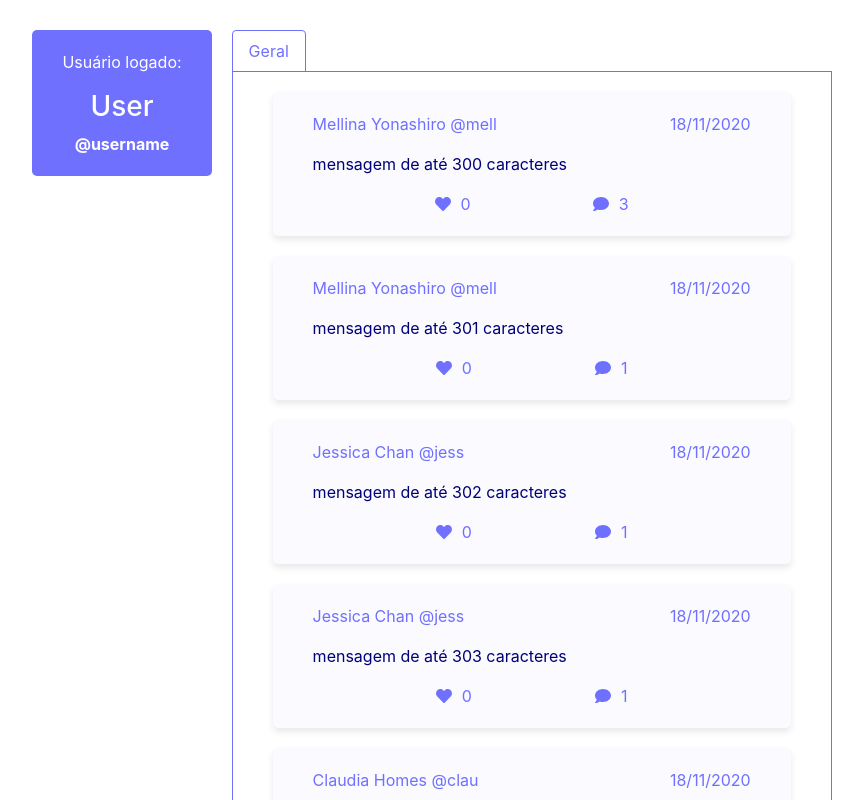
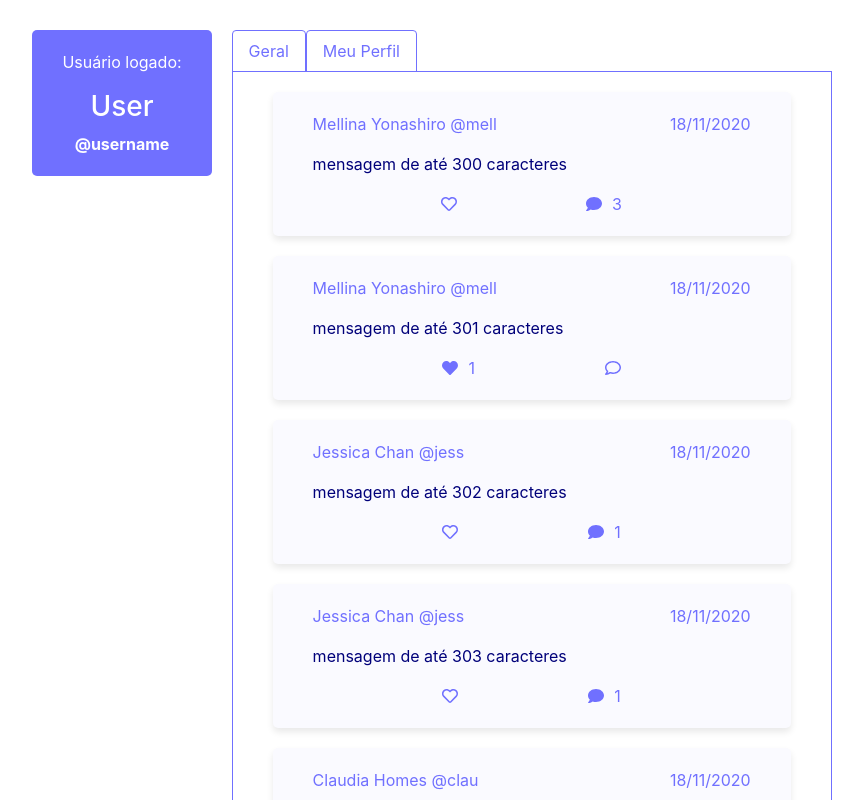
Before and after one commit to yogmel/lets-code-twitter, a React (Create React App) app: page / in a window 1280 px wide. Shown: the top 800 px of the page, without its empty margins (198-1061 px from the left). Built offline with nearby package versions, Linux system fonts and the light colour scheme.

Commit message:
Instalar React Router DOM; Run lint; Adicionar placeholder do painel de meu perfil; Adicionar lógica de icones no TweetContainer.

```diff
--- a/package.json
+++ b/package.json
@@ -13,6 +13,7 @@
     "bootstrap": "^4.6.0",
     "react": "^17.0.2",
     "react-dom": "^17.0.2",
+    "react-router-dom": "^5.2.0",
     "react-scripts": "4.0.3",
     "reactstrap": "^8.9.0",
     "web-vitals": "^1.0.1"
@@ -40,5 +41,9 @@
       "last 1 firefox version",
       "last 1 safari version"
     ]
+  },
+  "devDependencies": {
+    "eslint": "^7.25.0",
+    "eslint-plugin-react": "^7.23.2"
   }
 }
--- a/src/App.css
+++ b/src/App.css
@@ -17,7 +17,7 @@
 
 .users-container {
   padding: 20px 30px;
-  background-color: #7070FF;
+  background-color: #7070ff;
   color: white;
   border-radius: 5px;
 }
@@ -32,29 +32,29 @@
   margin: 20px 0;
   border-radius: 5px;
   padding: 20px 40px;
-  background-color: #FAFAFF;
-  box-shadow: 0px 4px 7px rgba(0,0,0,.09);
+  background-color: #fafaff;
+  box-shadow: 0px 4px 7px rgba(0, 0, 0, 0.09);
 }
 
 .tweet-card__meta {
   display: flex;
   justify-content: space-between;
-  color: #7070FF;
+  color: #7070ff;
 }
 
 .tweet-card__meta-author {
-  color: #7070FF;
+  color: #7070ff;
 }
 
 .tweet-card__message {
   text-align: left;
-  color: #00007A;
+  color: #00007a;
 }
 
 .icon-container {
   display: flex;
   justify-content: space-evenly;
-  color: #7070FF;
+  color: #7070ff;
 }
 
 .icon-container__contents {
@@ -73,11 +73,17 @@
 }
 
 .nav-tabs .nav-link {
-  color: #7070FF;
-  border: 1px solid #7070FF;
+  color: #7070ff;
+  border: 1px solid #7070ff;
+  cursor: pointer;
 }
 
 .tab-content > .active {
   padding: 0 40px;
-  border: 1px solid #7070FF;
+  border: 1px solid #7070ff;
 }
+
+.nav-tabs .nav-link:focus,
+.nav-tabs .nav-link:hover {
+  border-color: inherit;
+}
--- a/src/App.js
+++ b/src/App.js
@@ -1,29 +1,31 @@
-import 'bootstrap/dist/css/bootstrap.min.css';
-import './App.css';
-import { Nav, NavItem, NavLink, TabContent, Tabs, TabPane } from 'reactstrap';
-import { TweetContainer } from './components';
+import "bootstrap/dist/css/bootstrap.min.css";
+import "./App.css";
+import React, { useState } from "react";
+import { Nav, NavItem, NavLink, TabContent, TabPane } from "reactstrap";
+import { TweetContainer } from "./components";
 
-import { tweets, users } from './data';
-
+import { tweets, users } from "./data";
 
 function App() {
+  const [tabAtiva, setTabAtiva] = useState("0");
+
   const tweetsDataFormatada = tweets.map((tweet) => {
     const dataFormatada = `${tweet.date.getDate() + 1}/${tweet.date.getMonth()}/${tweet.date.getFullYear()}`;
     return {
       ...tweet,
       date: dataFormatada
-    }
+    };
   });
 
   const tweetsComAutor = tweetsDataFormatada.map((tweet) => {
     const user = users.find((user) => {
       return tweet.author === user.id;
-    })
+    });
 
     return {
       ...tweet,
       author: user
-    }
+    };
   });
 
   return (
@@ -40,16 +42,26 @@ function App() {
         <Nav tabs>
           <NavItem>
             <NavLink
-              onClick={() => {}}
+              onClick={() => { setTabAtiva("0") }}
             >
               Geral
-            </NavLink>
+						</NavLink>
+          </NavItem>
+          <NavItem>
+            <NavLink
+              onClick={() => { setTabAtiva("1") }}
+            >
+              Meu Perfil
+						</NavLink>
           </NavItem>
         </Nav>
-        <TabContent activeTab={"1"}>
-          <TabPane tabId="1">
+        <TabContent activeTab={tabAtiva}>
+          <TabPane tabId="0">
             {/* componente do tweet */}
             {tweetsComAutor.map((tweet) => <TweetContainer key={tweet.id} tweet={tweet} />)}
+          </TabPane>
+          <TabPane tabId="1">
+            <div>Tab meu perfil</div>
           </TabPane>
         </TabContent>
       </div>
--- a/src/components/TweetContainer.jsx
+++ b/src/components/TweetContainer.jsx
@@ -1,35 +1,53 @@
-import { FontAwesomeIcon } from '@fortawesome/react-fontawesome'
-import { faHeart, faComment } from '@fortawesome/free-solid-svg-icons'
-import { faHeart as faHeartRegular, faComment as faCommentRegular } from '@fortawesome/free-regular-svg-icons'
+import { FontAwesomeIcon } from "@fortawesome/react-fontawesome";
+import { faHeart, faComment } from "@fortawesome/free-solid-svg-icons";
+import {
+  faHeart as faHeartRegular,
+  faComment as faCommentRegular,
+} from "@fortawesome/free-regular-svg-icons";
 
 const TweetContainer = (props) => {
-  console.log('props', props);
-  const { comments, message, usersFavorited, date, author: { name, username } } = props.tweet;
+  console.log("props", props);
+  const {
+    comments,
+    message,
+    usersFavorited,
+    date,
+    author: { name, username },
+  } = props.tweet;
+
+  const temFavoritos = usersFavorited.length > 0;
+  const temComentarios = comments.length > 0;
 
   return (
     <div className="tweet-card">
       <div className="tweet-card__meta">
-        <p className="tweet-card__meta-author">{name} @{username}</p>
+        <p className="tweet-card__meta-author">
+          {name} @{username}
+        </p>
         <p className="tweet-card__meta-date">{date}</p>
       </div>
 
-      <p className="tweet-card__message">
-        {message}
-      </p>
+      <p className="tweet-card__message">{message}</p>
 
       <div className="icon-container">
         <div className="icon-container__contents">
-          <FontAwesomeIcon icon={faHeart} />
-          <p className="icon-container__number">{usersFavorited.length}</p>
+          <FontAwesomeIcon icon={temFavoritos ? faHeart : faHeartRegular} />
+          {temFavoritos && (
+            <p className="icon-container__number">{usersFavorited.length}</p>
+          )}
         </div>
 
         <div className="icon-container__contents">
-          <FontAwesomeIcon icon={faComment} />
-          <p className="icon-container__number">{comments.length}</p>
+          <FontAwesomeIcon
+            icon={temComentarios ? faComment : faCommentRegular}
+          />
+          {temComentarios && (
+            <p className="icon-container__number">{comments.length}</p>
+          )}
         </div>
       </div>
     </div>
-  )
-}
+  );
+};
 
 export default TweetContainer;
--- a/src/data/tweets.js
+++ b/src/data/tweets.js
@@ -23,8 +23,8 @@ export const tweets = [
     message: "mensagem de até 301 caracteres",
     date: new Date('December 17, 2020'),
     author: 0,
-    usersFavorited: [],
-    comments: [1]
+    usersFavorited: [0],
+    comments: []
   },
   {
     id: 2,
```
Also changed, not shown: 1 other file (tests, documents, lock files or other folders).
